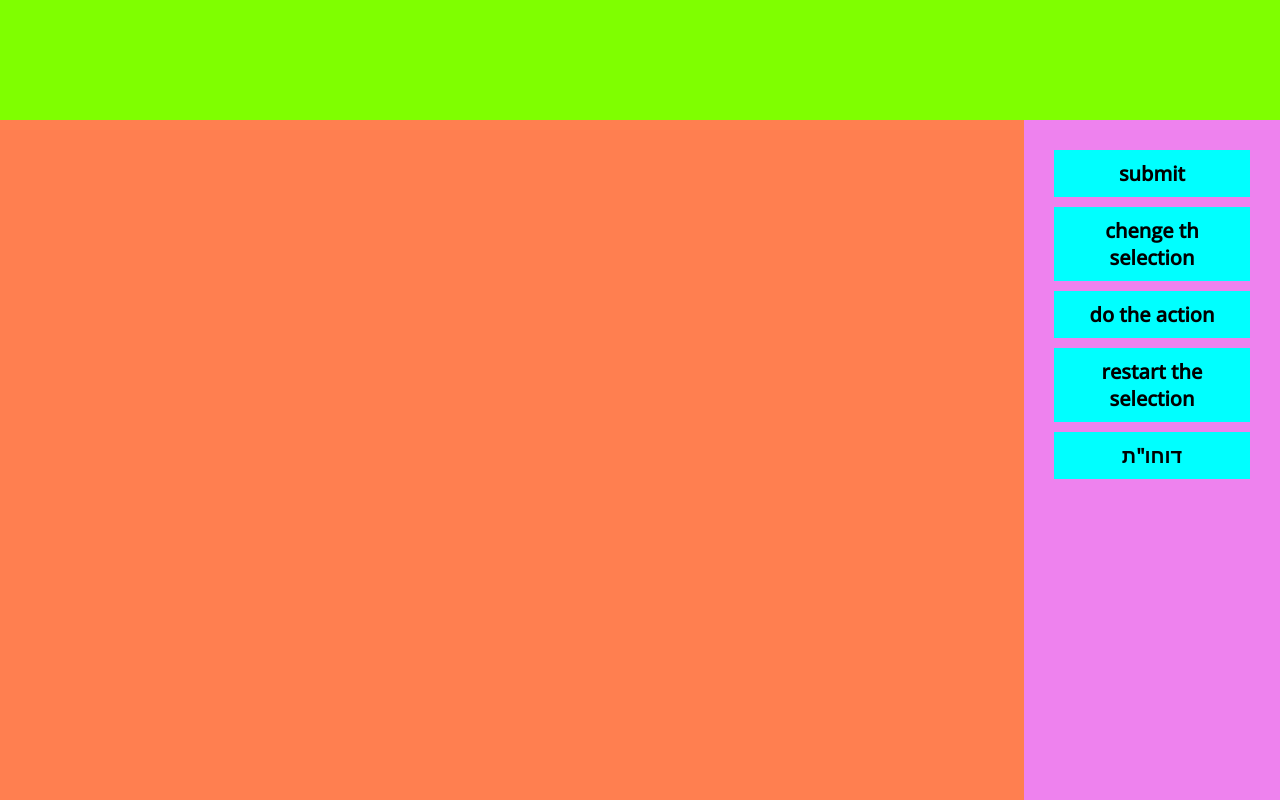
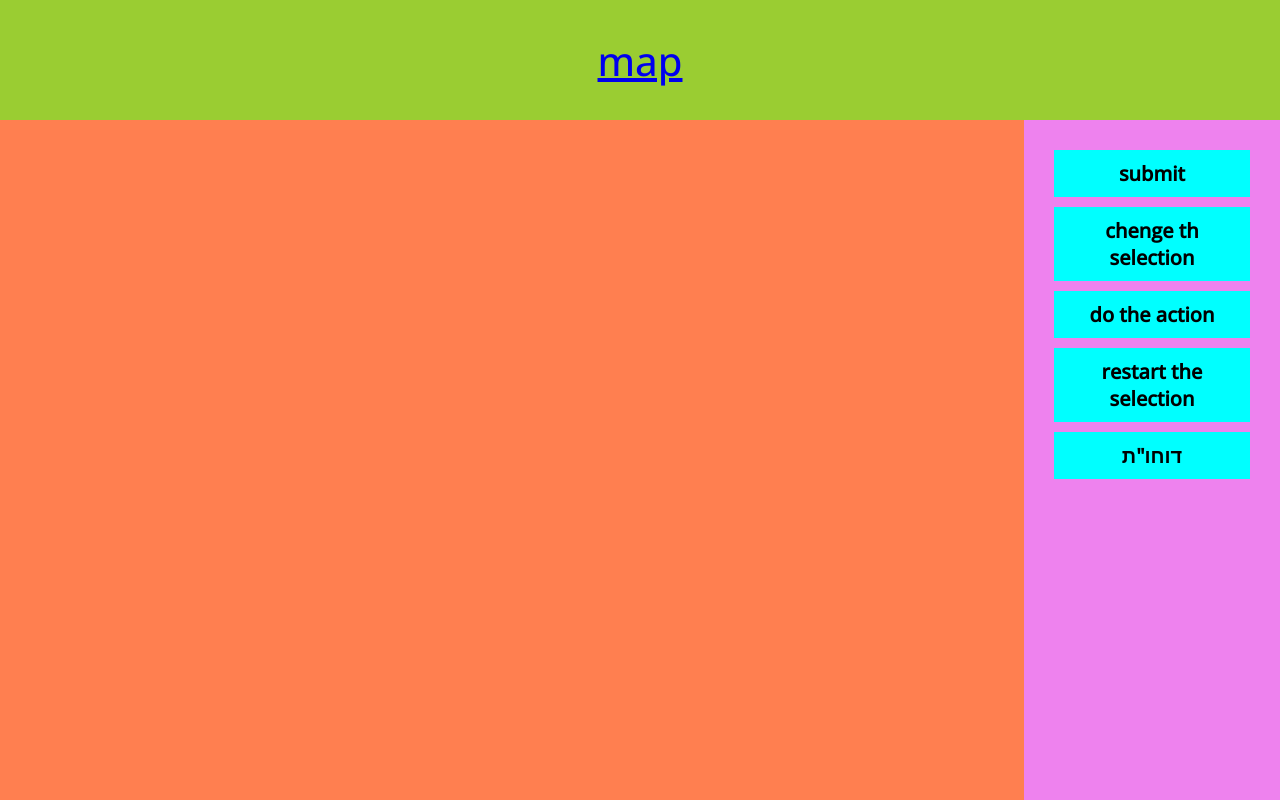
Before and after one commit to yair-hive/hive-php, a PHP site: page /hive-php/edit_map.php in a window 1280 px wide. Run offline with PHP 8.4, Linux system fonts and the light colour scheme; data that the repository does not hold is empty.

Commit message:
עיצוב

```diff
--- a/edit_map.php
+++ b/edit_map.php
@@ -4,8 +4,8 @@
     <meta charset="UTF-8">
     <meta http-equiv="X-UA-Compatible" content="IE=edge">
     <meta name="viewport" content="width=device-width, initial-scale=1.0">
+    <link rel="stylesheet" href="front_end/viselect.css">
     <link rel="stylesheet" href="front_end/style.css">
-    <link rel="stylesheet" href="front_end/viselect.css">
     <script src="front_end/lib/jquery.min.js"></script>
     <script src="front_end/lib/viselect.cjs.js"></script>
     <script src="front_end/script.js"></script>
@@ -30,7 +30,9 @@
     <title> hive | </title>
 </head>
 <body>
-    <div id="topBar"></div>
+    <div id="topBar">
+        <a href="http://localhost/hive-php/maps.php"> map </a>
+    </div>
     <div id="mainBord"></div>
     <div id="mneu">
         <div id='sub' class='sub'> submit </div>
--- a/front_end/style.css
+++ b/front_end/style.css
@@ -109,6 +109,13 @@ td {
     background-color: rgb(120, 154, 216);
     font-size: 20px;
 }
+#topBar{
+    display: flex;
+    align-items: center;
+    justify-content: center;
+    font-size: 40px;
+    background-color: yellowgreen;
+}
 .guest_group_א{
     background-color: rgba(117, 224, 119, 0.715);
 }
```
